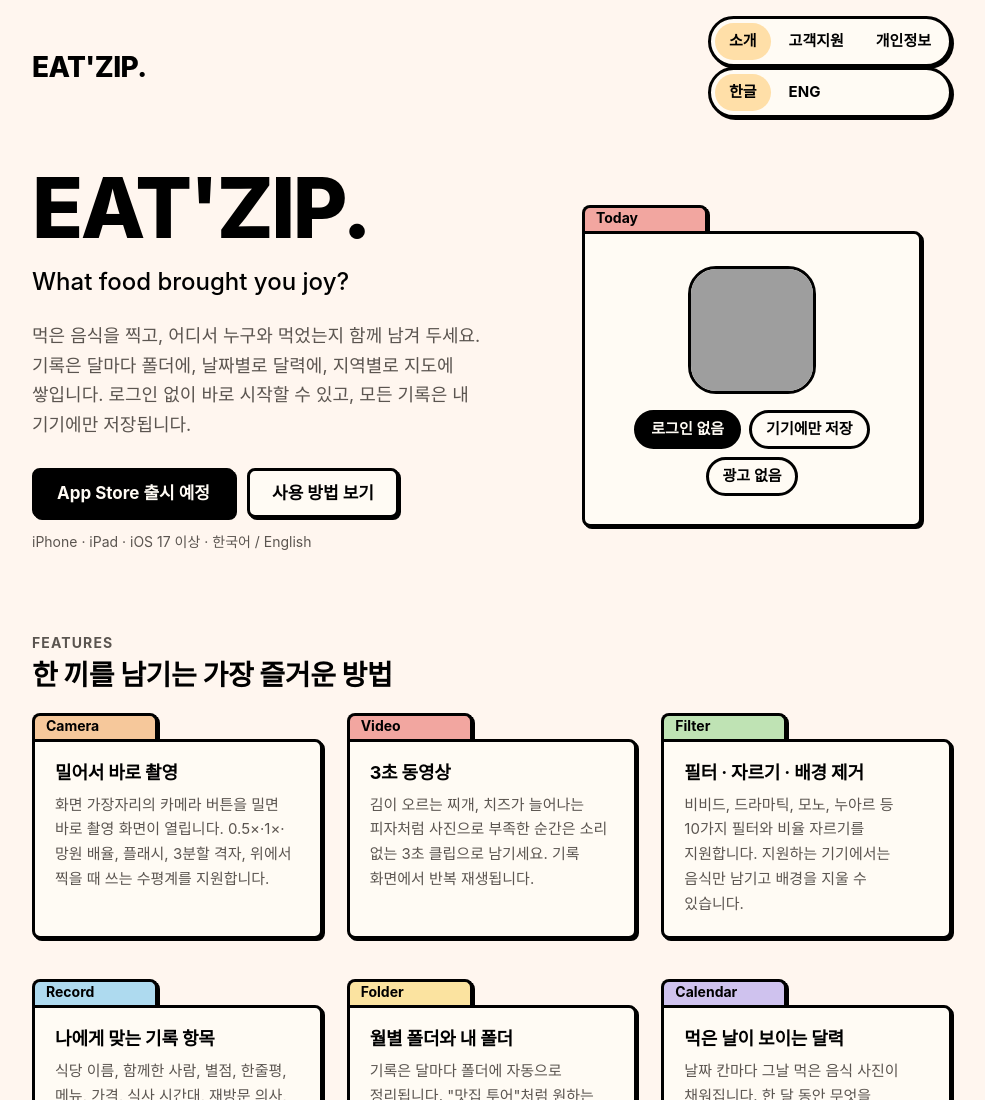
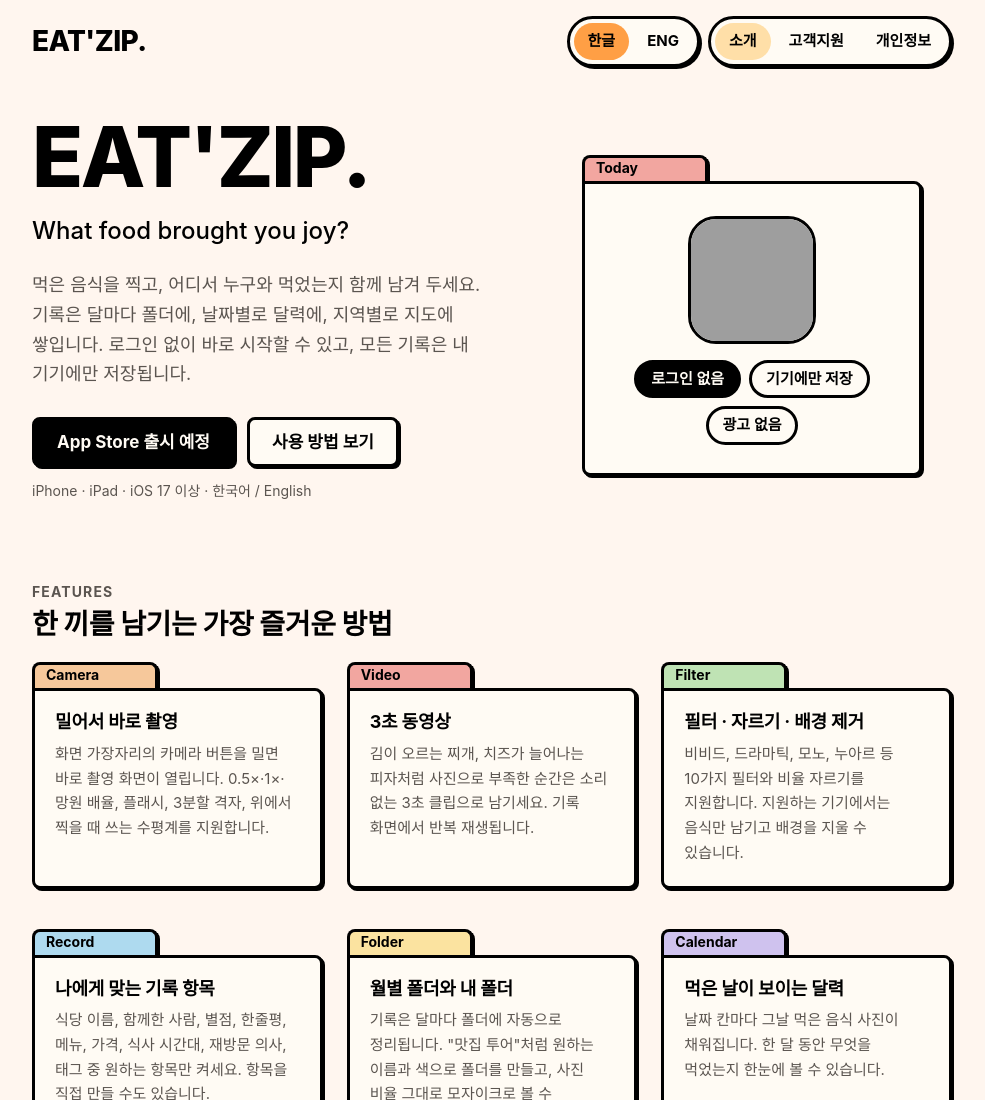
Before and after one commit to Hwa0000002/eat-zip., a plain HTML site: page index.html in a window 1280 px wide. Shown: the top 1100 px of the page, without its empty margins (148-1133 px from the left). Drawn offline with Linux system fonts and the light colour scheme; grey boxes are pictures that could not be loaded; a web font is replaced by a local one.

Commit message:
Update style.css

```diff
--- a/assets/style.css
+++ b/assets/style.css
@@ -5,6 +5,7 @@
   --bg: #FFF6EF;          /* EatZipTheme.background */
   --card: #FFFBF4;        /* EatZipTheme.cardFill */
   --active: #FFDFA8;      /* EatZipTheme.activeFill */
+  --lang-active: #FF9F45; /* 한영 전환에서 선택된 언어 */
   --ink: #000;
   --muted: #5b5550;
   --line: 3px;
@@ -99,6 +100,23 @@ img { max-width: 100%; display: block; }
 .pill-nav a:hover { background: rgba(255, 223, 168, 0.5); }
 
 .pill-nav a[aria-current="page"] { background: var(--active); }
+
+/* 주요 메뉴 + 한영 전환을 한 줄로 묶는다. 한영 전환은 메뉴 왼쪽, 내용 크기만큼만 차지 */
+.header-nav {
+  display: flex;
+  align-items: center;
+  justify-content: flex-end;
+  flex-wrap: wrap;
+  gap: 8px;
+}
+
+.header-nav .pill-nav { flex: none; }
+
+.header-nav .lang-nav { order: -1; }
+
+.lang-nav a:hover { background: rgba(255, 159, 69, 0.35); }
+
+.lang-nav a[aria-current="page"] { background: var(--lang-active); }
 
 /* ---------- 공용 박스 ---------- */
 
@@ -542,6 +560,8 @@ details[open] summary { border-bottom: 2px solid var(--ink); }
   .site-header .wrap { justify-content: center; }
   .feature-grid, .promise-grid, .steps { grid-template-columns: 1fr; }
   .pill-nav a { padding: 6px 12px; font-size: 14px; }
+  .header-nav { justify-content: center; }
+  .lang-nav a { padding: 6px 10px; font-size: 13px; }
   section { margin-top: 48px; }
   h2 { font-size: 24px; }
   th { white-space: normal; }
```
